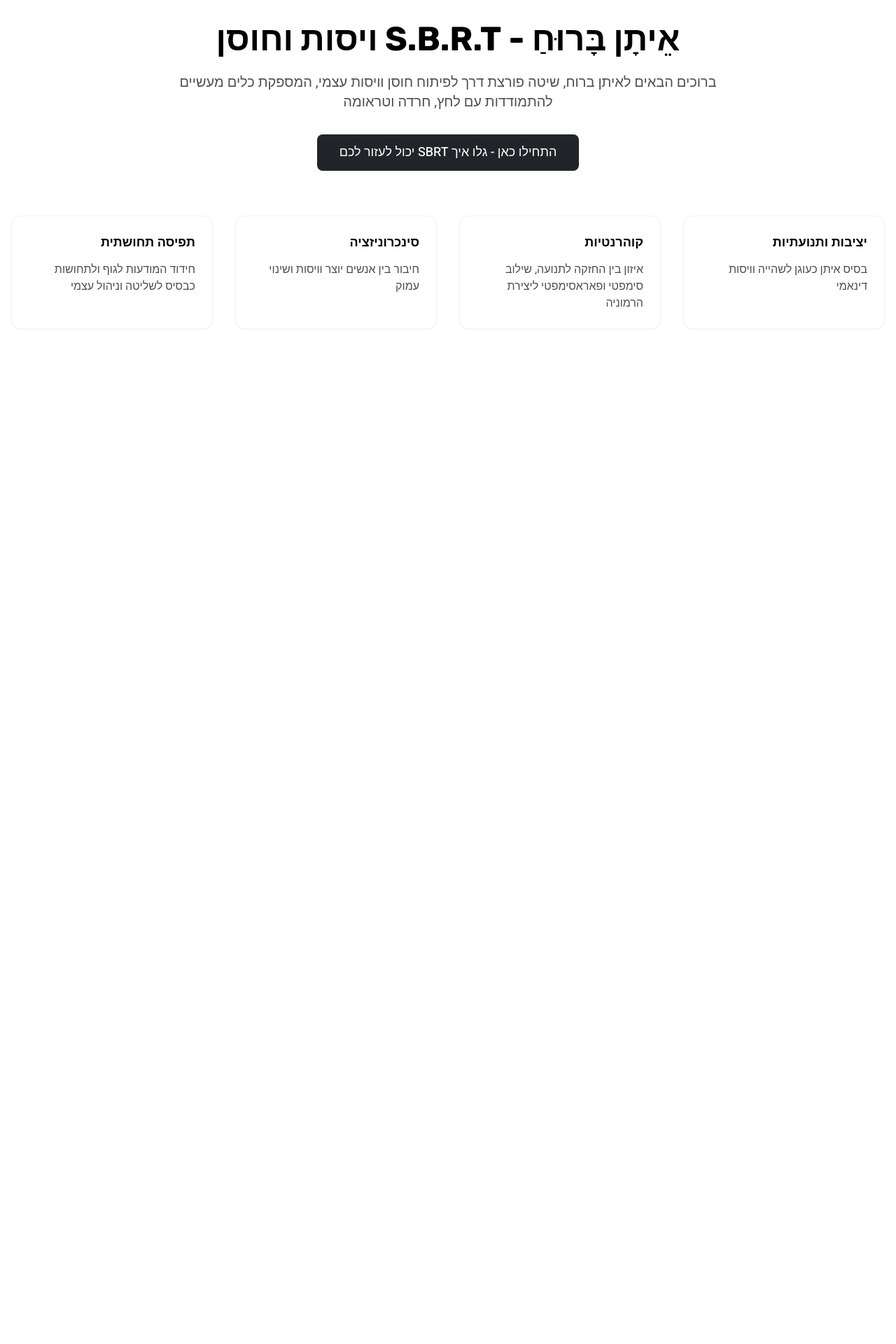
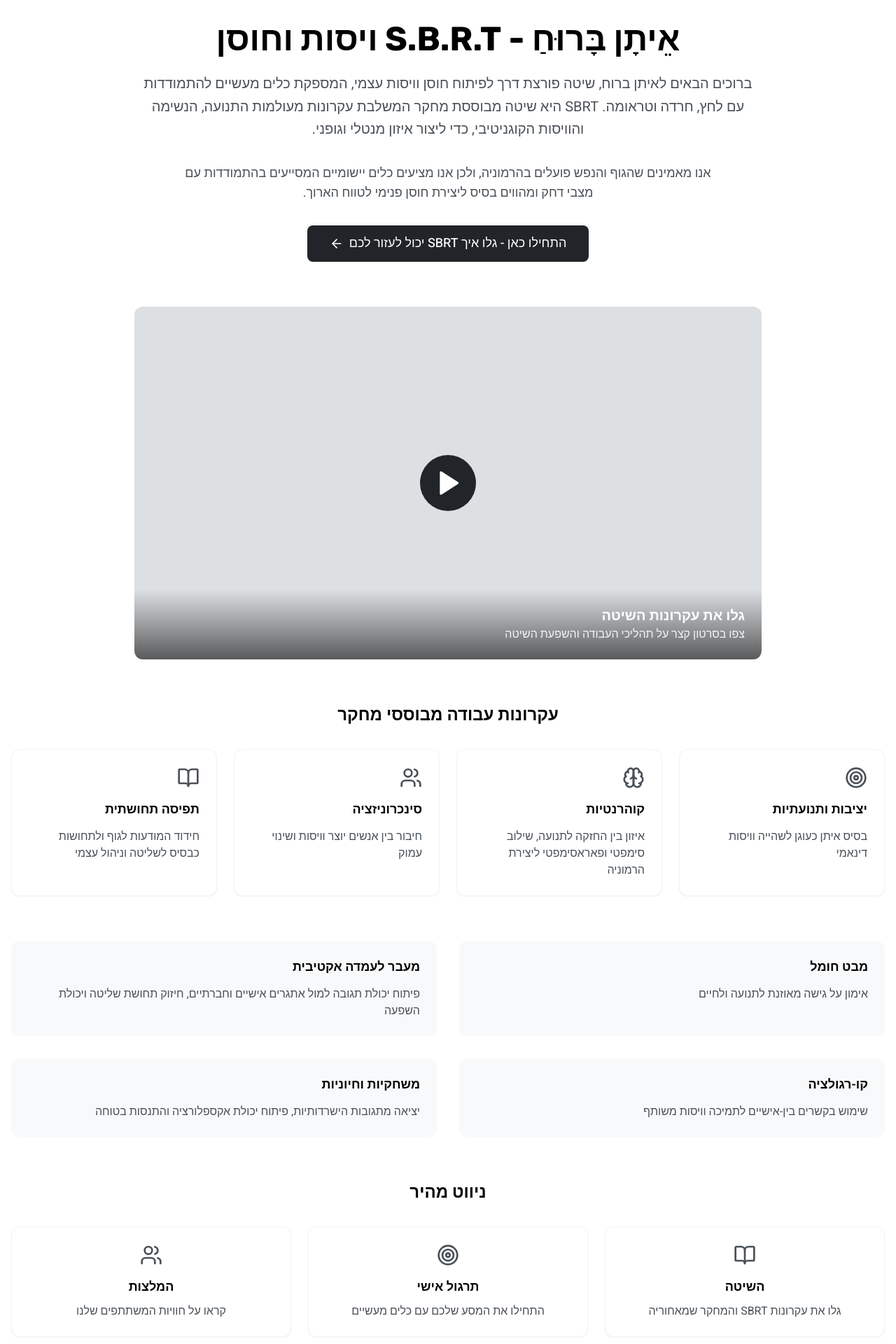
Before and after one commit to RoiHirsh/sbrt-harmony-path, a React (Vite) app: page / in a window 1280 px wide. Shown: the part 80-2000 px from the top of the page at 70% size. Before the commit the page ends 800 px from the top, so only its background shows below. Built offline with nearby package versions, Linux system fonts and the light colour scheme.

Commit message:
Update homepage content
Update the homepage content to match the provided content guidelines, including a new header, description, video, call-to-action button, and sections for philosophy, principles, testimonials, and navigation.

```diff
--- a/src/pages/Index.tsx
+++ b/src/pages/Index.tsx
@@ -1,52 +1,163 @@
+
+import { Link } from "react-router-dom";
+import { Play, ArrowLeft, BookOpen, Users, Brain, Target } from "lucide-react";
 
 const Index = () => {
   return (
     <div className="container mx-auto px-4 py-12">
+      {/* Hero Section */}
       <section className="text-center mb-16 animate-fade-in">
         <h1 className="text-5xl font-bold mb-6 font-rubik">
           אֵיתָן בָּרוּחַ - S.B.R.T ויסות וחוסן
         </h1>
-        <p className="text-xl text-sbrt-600 max-w-3xl mx-auto mb-8">
-          ברוכים הבאים לאיתן ברוח, שיטה פורצת דרך לפיתוח חוסן וויסות עצמי,
-          המספקת כלים מעשיים להתמודדות עם לחץ, חרדה וטראומה
+        <p className="text-xl text-sbrt-600 max-w-4xl mx-auto mb-8 leading-relaxed">
+          ברוכים הבאים לאיתן ברוח, שיטה פורצת דרך לפיתוח חוסן וויסות עצמי, המספקת כלים מעשיים להתמודדות עם לחץ, חרדה וטראומה. SBRT היא שיטה מבוססת מחקר המשלבת עקרונות מעולמות התנועה, הנשימה והוויסות הקוגניטיבי, כדי ליצור איזון מנטלי וגופני.
         </p>
-        <button className="bg-sbrt-800 text-white px-8 py-3 rounded-lg text-lg font-medium transition-all hover:bg-sbrt-700 focus:ring-2 focus:ring-sbrt-500">
+        <p className="text-lg text-sbrt-600 max-w-3xl mx-auto mb-8">
+          אנו מאמינים שהגוף והנפש פועלים בהרמוניה, ולכן אנו מציעים כלים יישומיים המסייעים בהתמודדות עם מצבי דחק ומהווים בסיס ליצירת חוסן פנימי לטווח הארוך.
+        </p>
+        <Link
+          to="/method"
+          className="inline-flex items-center gap-2 bg-sbrt-800 text-white px-8 py-3 rounded-lg text-lg font-medium transition-all hover:bg-sbrt-700 focus:ring-2 focus:ring-sbrt-500"
+        >
           התחילו כאן - גלו איך SBRT יכול לעזור לכם
-        </button>
+          <ArrowLeft className="w-5 h-5" />
+        </Link>
       </section>
 
-      <section className="grid md:grid-cols-2 lg:grid-cols-4 gap-8 mb-16">
-        {principles.map((principle, index) => (
+      {/* Video Preview Section */}
+      <section className="mb-16">
+        <div className="aspect-video max-w-4xl mx-auto bg-sbrt-100 rounded-xl overflow-hidden relative group cursor-pointer hover:shadow-lg transition-shadow">
+          <div className="absolute inset-0 flex items-center justify-center bg-black/5 group-hover:bg-black/10 transition-colors">
+            <div className="w-20 h-20 bg-sbrt-800 rounded-full flex items-center justify-center group-hover:bg-sbrt-700 transition-colors">
+              <Play className="w-10 h-10 text-white fill-current" />
+            </div>
+          </div>
+          <div className="absolute bottom-0 left-0 right-0 bg-gradient-to-t from-black/60 to-transparent p-6">
+            <h3 className="text-white text-xl font-semibold">
+              גלו את עקרונות השיטה
+            </h3>
+            <p className="text-white/90">
+              צפו בסרטון קצר על תהליכי העבודה והשפעת השיטה
+            </p>
+          </div>
+        </div>
+      </section>
+
+      {/* Principles Section */}
+      <section className="mb-16">
+        <h2 className="text-2xl font-semibold mb-8 text-center">עקרונות עבודה מבוססי מחקר</h2>
+        <div className="grid md:grid-cols-2 lg:grid-cols-4 gap-6">
+          {workingPrinciples.map((principle, index) => (
             <div
               key={index}
               className="p-6 bg-white rounded-xl shadow-sm border border-gray-100 transition-all hover:shadow-md"
+            >
+              {principle.icon}
+              <h3 className="text-lg font-semibold mb-3">{principle.title}</h3>
+              <p className="text-sbrt-600">{principle.description}</p>
+            </div>
+          ))}
+        </div>
+      </section>
+
+      {/* Additional Principles */}
+      <section className="mb-16">
+        <div className="grid md:grid-cols-2 gap-8">
+          {additionalPrinciples.map((principle, index) => (
+            <div
+              key={index}
+              className="p-6 bg-sbrt-50 rounded-xl"
             >
               <h3 className="text-lg font-semibold mb-3">{principle.title}</h3>
               <p className="text-sbrt-600">{principle.description}</p>
             </div>
           ))}
+        </div>
+      </section>
+
+      {/* Quick Navigation */}
+      <section className="mb-16">
+        <h2 className="text-2xl font-semibold mb-8 text-center">ניווט מהיר</h2>
+        <div className="grid md:grid-cols-3 gap-6">
+          {quickNav.map((item, index) => (
+            <Link
+              key={index}
+              to={item.path}
+              className="p-6 bg-white rounded-xl shadow-sm border border-gray-100 transition-all hover:shadow-md hover:bg-sbrt-50 flex flex-col items-center text-center"
+            >
+              {item.icon}
+              <h3 className="text-lg font-semibold mb-2">{item.title}</h3>
+              <p className="text-sbrt-600">{item.description}</p>
+            </Link>
+          ))}
+        </div>
       </section>
     </div>
   );
 };
 
-const principles = [
+const workingPrinciples = [
   {
     title: "יציבות ותנועתיות",
     description: "בסיס איתן כעוגן לשהייה וויסות דינאמי",
+    icon: <Target className="w-8 h-8 text-sbrt-600 mb-4" />
   },
   {
     title: "קוהרנטיות",
     description: "איזון בין החזקה לתנועה, שילוב סימפטי ופאראסימפטי ליצירת הרמוניה",
+    icon: <Brain className="w-8 h-8 text-sbrt-600 mb-4" />
   },
   {
     title: "סינכרוניזציה",
     description: "חיבור בין אנשים יוצר וויסות ושינוי עמוק",
+    icon: <Users className="w-8 h-8 text-sbrt-600 mb-4" />
   },
   {
     title: "תפיסה תחושתית",
     description: "חידוד המודעות לגוף ולתחושות כבסיס לשליטה וניהול עצמי",
+    icon: <BookOpen className="w-8 h-8 text-sbrt-600 mb-4" />
+  }
+];
+
+const additionalPrinciples = [
+  {
+    title: "מבט חומל",
+    description: "אימון על גישה מאוזנת לתנועה ולחיים"
   },
+  {
+    title: "מעבר לעמדה אקטיבית",
+    description: "פיתוח יכולת תגובה למול אתגרים אישיים וחברתיים, חיזוק תחושת שליטה ויכולת השפעה"
+  },
+  {
+    title: "קו-רגולציה",
+    description: "שימוש בקשרים בין-אישיים לתמיכה וויסות משותף"
+  },
+  {
+    title: "משחקיות וחיוניות",
+    description: "יציאה מתגובות הישרדותיות, פיתוח יכולת אקספלורציה והתנסות בטוחה"
+  }
+];
+
+const quickNav = [
+  {
+    title: "השיטה",
+    description: "גלו את עקרונות SBRT והמחקר שמאחוריה",
+    path: "/method",
+    icon: <BookOpen className="w-8 h-8 text-sbrt-600 mb-4" />
+  },
+  {
+    title: "תרגול אישי",
+    description: "התחילו את המסע שלכם עם כלים מעשיים",
+    path: "/practice",
+    icon: <Target className="w-8 h-8 text-sbrt-600 mb-4" />
+  },
+  {
+    title: "המלצות",
+    description: "קראו על חוויות המשתתפים שלנו",
+    path: "/testimonials",
+    icon: <Users className="w-8 h-8 text-sbrt-600 mb-4" />
+  }
 ];
 
 export default Index;
```
Lines whose indentation alone changed are shown as unchanged.
